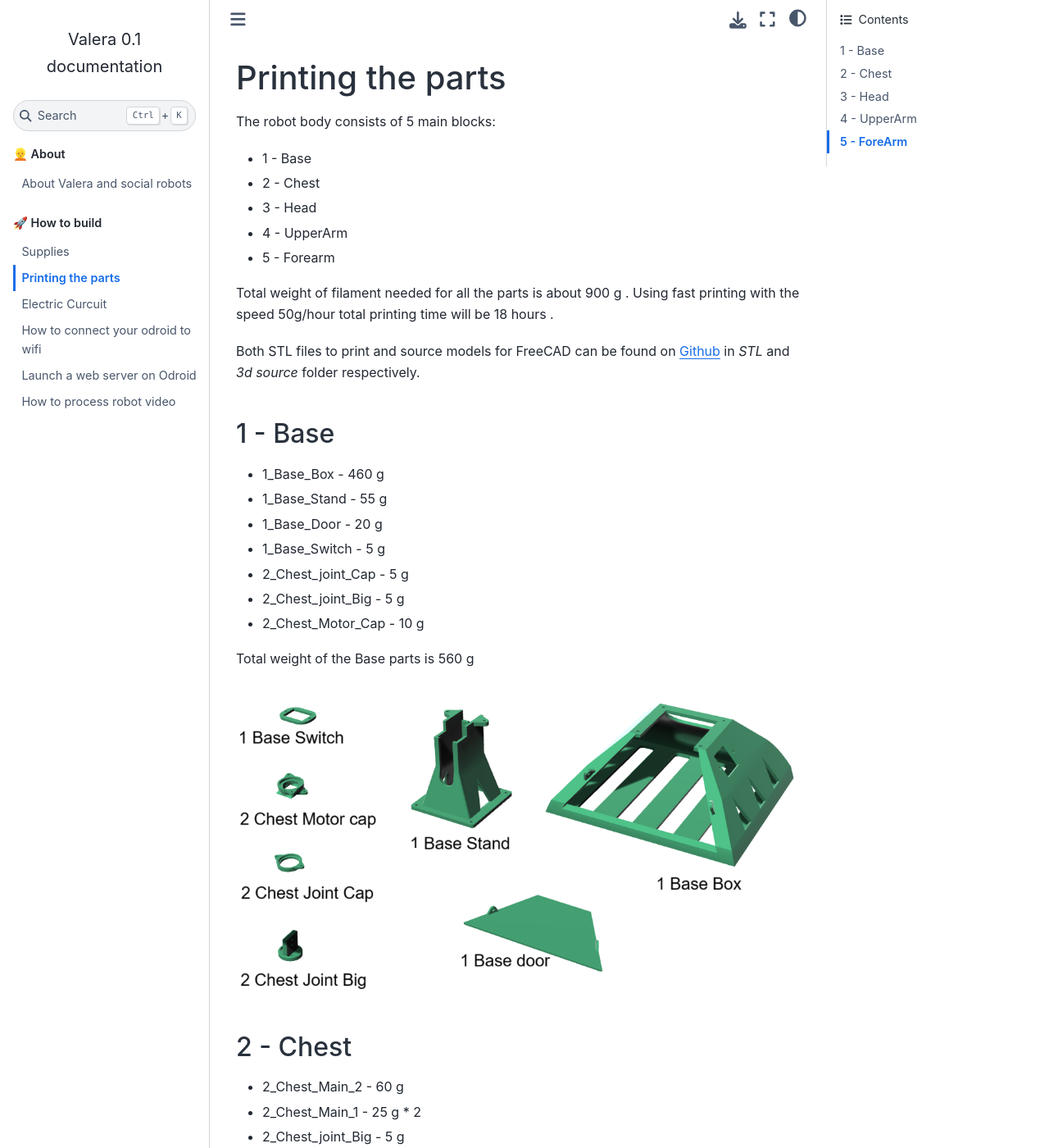
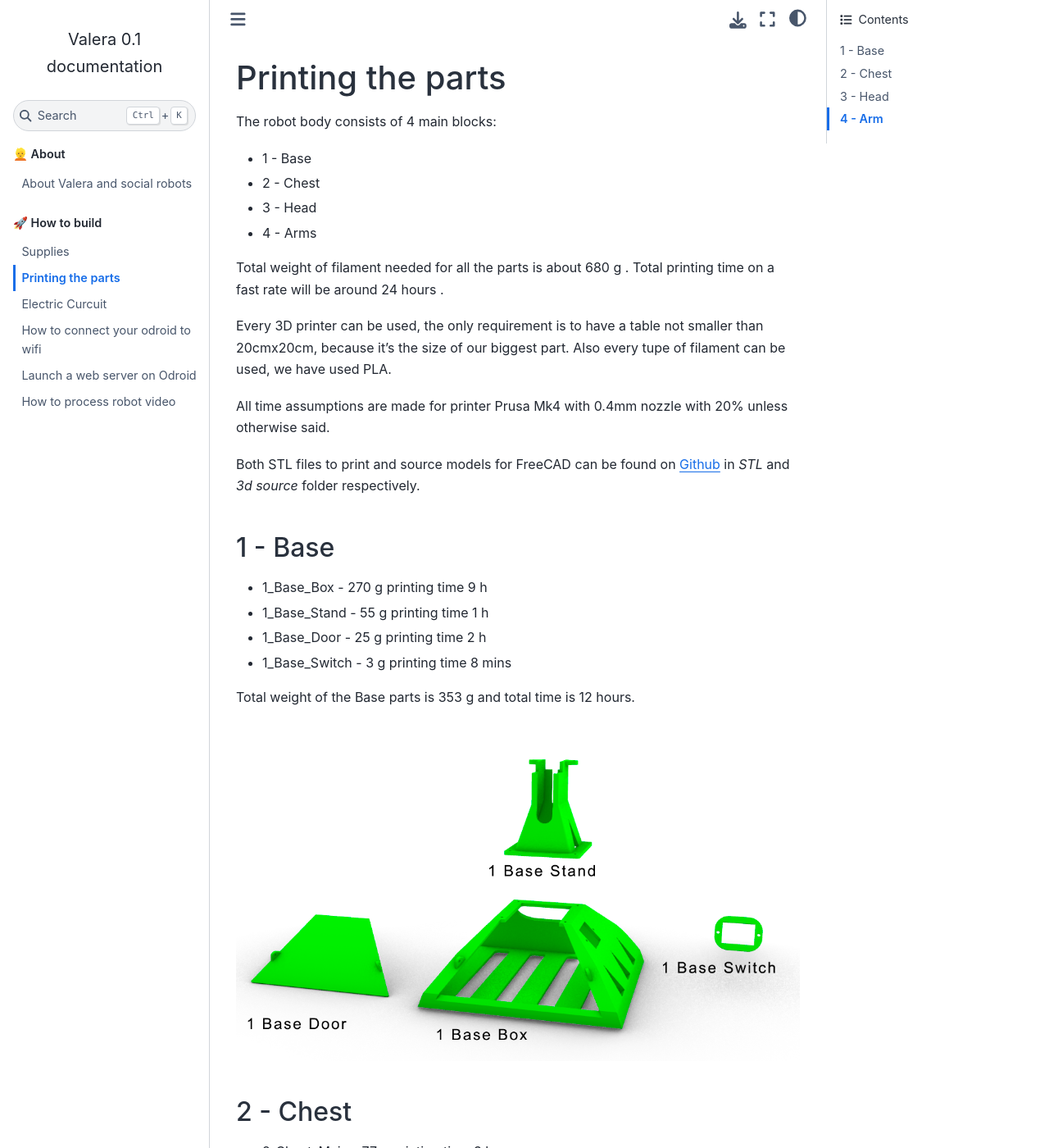
Before and after one commit to goodlancer-org/valera, a Sphinx documentation site: the page built from docs/3dprint.rst, in a window 1280 px wide and 1400 px high. Shown: the whole window at 82% size. Built offline with Sphinx 7.4.7 and the Sphinx Book theme 1.1.4, drawn with Linux system fonts in a browser that asks for light colours; some of the changed text lies outside the part shown.

Commit message:
3d printing for readthedocs

```diff
--- a/docs/3dprint.rst
+++ b/docs/3dprint.rst
@@ -1,16 +1,20 @@
 Printing the parts
 =========================
 
-The robot body consists of 5 main blocks:
+The robot body consists of 4 main blocks:
 
 * 1 - Base
 * 2 - Chest
 * 3 - Head
-* 4 - UpperArm
-* 5 - Forearm
+* 4 - Arms
 
-Total weight of filament needed for all the parts is about 900 g .
-Using fast printing with the speed 50g/hour total printing time will be 18 hours .
+Total weight of filament needed for all the parts is about 680 g .
+Total printing time on a fast rate will be around 24 hours .
+
+Every 3D printer can be used, the only requirement is to have a table not smaller than 20cmx20cm, because it's the size of our biggest part.
+Also every tupe of filament can be used, we have used PLA.
+
+All time assumptions are made for printer Prusa Mk4 with 0.4mm nozzle with 20% unless otherwise said.
 
 Both STL files to print and source models for FreeCAD can be found
 on `Github <https://github.com/goodlancer-org/valera>`_ in `STL` and `3d source` folder
@@ -19,58 +23,51 @@
 1 - Base
 --------------------------------
 
-* 1_Base_Box - 460 g
-* 1_Base_Stand - 55 g
-* 1_Base_Door - 20 g
-* 1_Base_Switch - 5 g
-* 2_Chest_joint_Cap -  5 g
-* 2_Chest_joint_Big - 5 g
-* 2_Chest_Motor_Cap - 10 g
+* 1_Base_Box - 270 g printing time 9 h
+* 1_Base_Stand - 55 g printing time 1 h
+* 1_Base_Door - 25 g printing time 2 h
+* 1_Base_Switch - 3 g printing time 8 mins
 
-Total weight of the Base parts is 560 g
+Total weight of the Base parts is 353 g and total time is 12 hours.
 
 .. image:: images/3dprint/ValeraBase3d.png
 
 2 - Chest
 --------------------------------
 
-* 2_Chest_Main_2 -  60 g
-* 2_Chest_Main_1 - 25 g * 2
-* 2_Chest_joint_Big - 5 g
-* 2_Chest_joint_Small - 5 g * 2
-* 2_Chest_joint_Cap -  5 g * 3
-* 2_Chest_Motor_Cap - 10 g * 3
+* 2_Chest_Main - 77 g printing time 3 h
+* 2_Chest_joint_Big - 8 g printing time 20 mins
+* 2_Chest_joint_Small - 7 g printing time 20 mins X2
+* 2_Chest_joint_Cap -  3 g printing time 8 mins X3
+* 2_Chest_Motor_Cap - 7 g printing time 17 mins X3
+* 2_Chest_Camera_Mount - 6 g printing time 18mins
 
-Total weight of the Chest parts is 170 g
+Total weight of the Chest parts is 129 g and total printing time is 5 hours 30 minutes
 
 .. image:: images/3dprint/ValeraChest3d.png
 
 3 - Head
 --------------------------------
 
-* 3_Head - 45 g
-* 3_Head_Mount - 10 g
+* 3_Head_Main - 65 g printing time 1 h 23 mins
+* 3_Head_Mount - 8 g printing time 14 mins
 
-Total weight of the Head parts is 55 g
+Total weight of the Head parts is 73 g and total printing time is 1 hours 40 minutes
 
 .. image:: images/3dprint/ValeraHead3d.png
 
-4 - UpperArm
+4 - Arm
 --------------------------------
 
-* 4_UpperArm_Rod - 5 g * 2
-* 4_UpperArm_Lever - 5 g * 2
-* 4_UpperArm_Bracket - 5 g * 2
-* 4_UpperArm_Main - 30 g * 2
-* 4_UpperArm_Cap - 5 g * 2
+* 4_Arms_Rod - 3 g printing time 10 mins X2
+* 4_Arms_Lever - 7 g printing time 12 mins X2
+* 4_Arms_Bracket - 8 g printing time 19 mins X2
+* 4_Arms_Main - 26 g printing time 52 mins X2
+* 4_Arms_Cap - 6 g printing time 15 mins X2
+* 4_Arms_Palm - 10 g printing time 24 mins X2
 
-Total weight of the UpperArm parts is 100 g
+Palm and Rod have to be printed with 100% filling.
 
-.. image:: images/3dprint/ValeraUpperArm3d.png
+Total weight of the two Arms parts is 123 g and total printing time is 4 hours 25 minutes
 
-5 - ForeArm
---------------------------------
-
-* 5_Forearm_Main - 10 g * 2
-
-.. image:: images/3dprint/ValeraForearmMain3d.png
+.. image:: images/3dprint/ValeraArms3d.png
```
Also changed, not shown: docs/images/3dprint/ValeraArms3d.png (added), docs/images/3dprint/ValeraBase3d.png, docs/images/3dprint/ValeraChest3d.png, docs/images/3dprint/ValeraForearmMain3d.png (deleted), docs/images/3dprint/ValeraHead3d.png, docs/images/3dprint/ValeraUpperArm3d.png (deleted), 12 other files.
